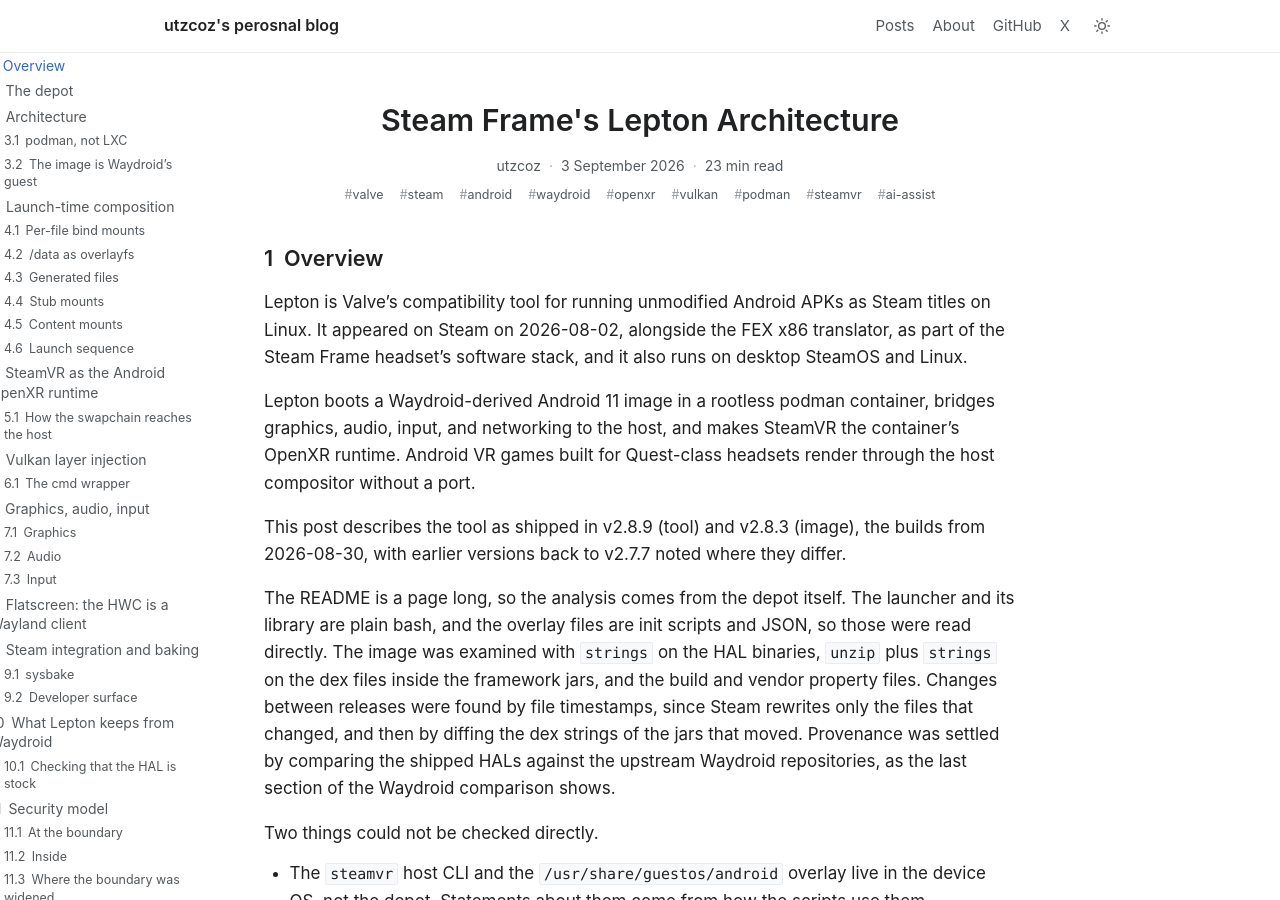
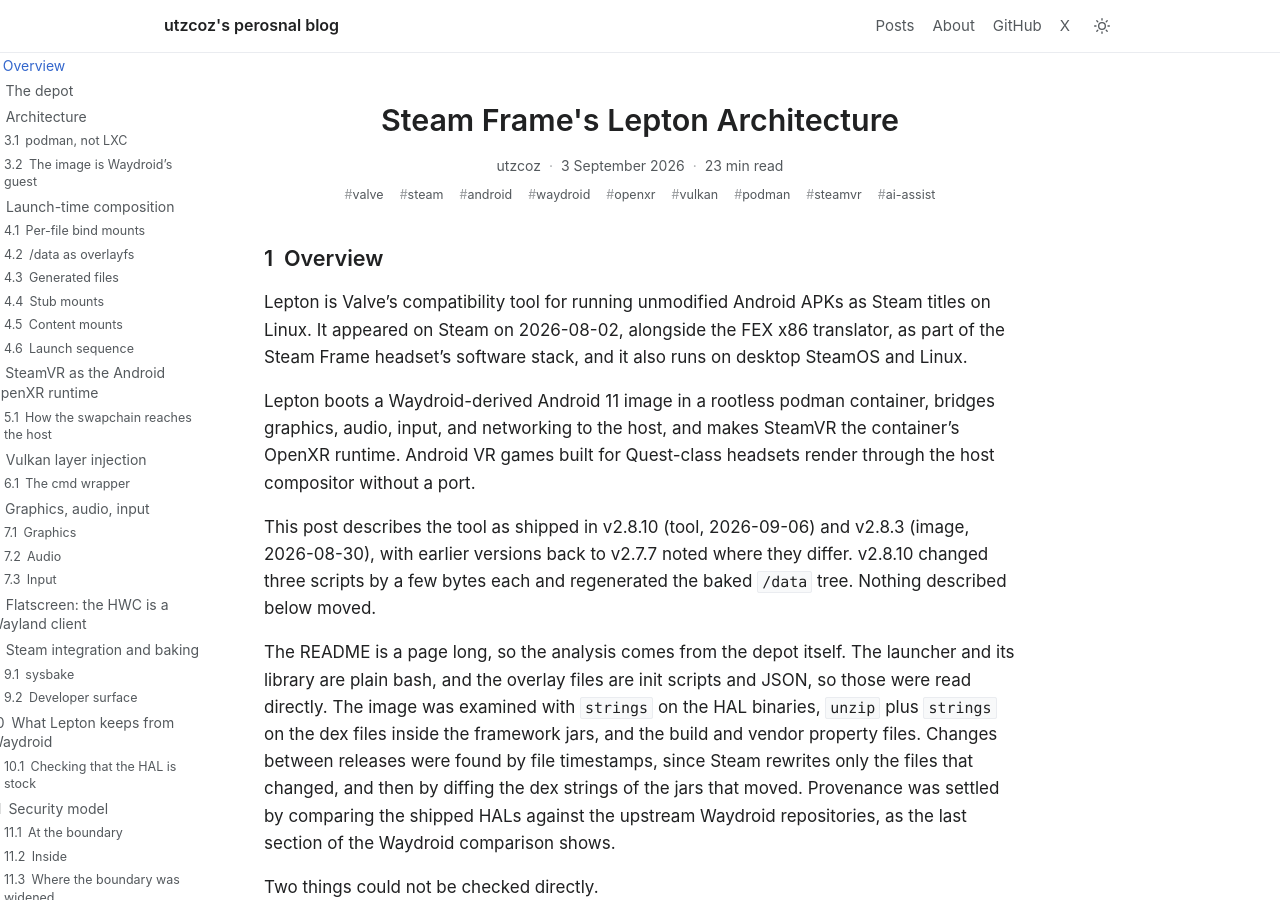
Before and after one commit to utzcoz/utzcoz.github.io, a Jekyll site: the page built from _posts/2026-09-04-steam-frame-lepton-architecture.md, in a window 1280 px wide and 900 px high. Built offline with Jekyll 4.4.1, drawn with Linux system fonts in a browser that asks for light colours; comment, search, counter and statistics services are not loaded; some of the changed text lies outside the part shown.

Commit message:
Update Lepton post for v2.8.10 and drop line-number citations
Note the v2.8.10 tool release (three scripts changed by a few bytes, /data
re-baked, image unchanged) and replace mounting.sh/properties.sh line ranges
with function names so the text does not go stale on every depot update.

```diff
--- a/_posts/2026-09-04-steam-frame-lepton-architecture.md
+++ b/_posts/2026-09-04-steam-frame-lepton-architecture.md
@@ -18,9 +18,10 @@ container, bridges graphics, audio, input, and networking to the host, and
 makes SteamVR the container's OpenXR runtime. Android VR games built for
 Quest-class headsets render through the host compositor without a port.
 
-This post describes the tool as shipped in v2.8.9 (tool) and v2.8.3 (image),
-the builds from 2026-08-30, with earlier versions back to v2.7.7 noted where
-they differ.
+This post describes the tool as shipped in v2.8.10 (tool, 2026-09-06) and
+v2.8.3 (image, 2026-08-30), with earlier versions back to v2.7.7 noted where
+they differ. v2.8.10 changed three scripts by a few bytes each and regenerated
+the baked `/data` tree. Nothing described below moved.
 
 The README is a page long, so the analysis comes from the depot itself. The
 launcher and its library are plain bash, and the overlay files are init
@@ -632,7 +633,7 @@ The README states the split in prose too: the root filesystem "is therefore
 released under a GPL-3.0 license", while the compatibility tool "is released
 under the MIT license". That second half is a slip; `LICENSE.lepton` is BSD-3-Clause.
 
-Three things remain open as of v2.8.9. The GPL-3 text is not shipped, only
+Three things remain open as of v2.8.10. The GPL-3 text is not shipped, only
 named and linked. No source repository URL appears anywhere, although the README
 describes an `image` and `compat_tool` repository split. And the MIT/BSD
 mislabel is unfixed.
```
Also changed, not shown: other parts of _posts/2026-09-04-steam-frame-lepton-architecture.md (+7 -7 lines).
